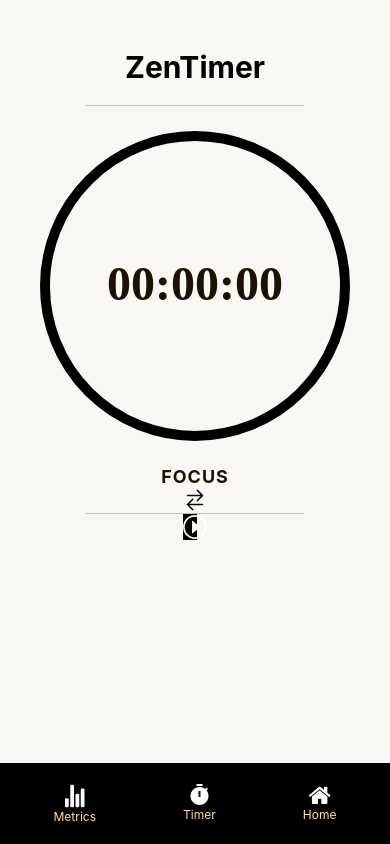
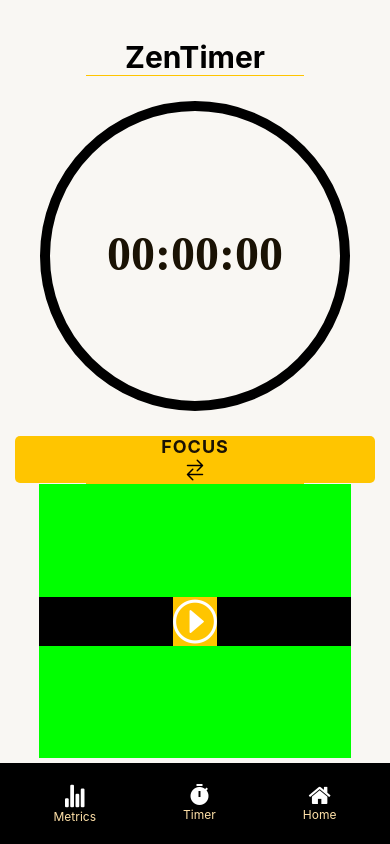
Before and after one commit to Lenindelrionicaragua/HabitTrackerAppFront, a React Native app: screen /StopwatchScreen in a window 390 px wide. Built offline with nearby package versions, Linux system fonts and the light colour scheme; what expo-web-browser would draw is missing.

Commit message:
before change the behavion of the buttons in StopwatcScreen

```diff
--- a/screens/StopwatchScreen/StopwatchScreen.js
+++ b/screens/StopwatchScreen/StopwatchScreen.js
@@ -13,7 +13,7 @@ import {
   Line,
   FocusTitle,
   StyledButton,
-  ButtonText,
+  ButtonsContainer,
   RowContainer,
   SwapButton
 } from "./StopwatchScreenStyles";
@@ -118,19 +118,19 @@ const StopwatchScreen = () => {
         </SwapButton>
       </View>
       <Line />
-      <View>
+      <ButtonsContainer>
         {running ? (
           <>
             <RowContainer>
               <StyledButton onPress={pauseStopwatch}>
-                <AntDesign name="pause" size={24} color="white" />
-
-                {/* <SimpleLineIcons name="control-pause" size={24} color="white" /> */}
-                {/* <ButtonText>Pause</ButtonText> */}
+                <AntDesign name="pause" size={44} color="white" />
               </StyledButton>
               <StyledButton onPress={resetStopwatch}>
-                <Ionicons name="stop-outline" size={24} color="white" />
-                {/* <ButtonText>Reset</ButtonText> */}
+                <MaterialCommunityIcons
+                  name="restart"
+                  size={44}
+                  color="white"
+                />
               </StyledButton>
             </RowContainer>
           </>
@@ -139,9 +139,7 @@ const StopwatchScreen = () => {
             {!running && time === 0 && (
               <RowContainer>
                 <StyledButton onPress={startStopwatch}>
-                  {/* <Ionicons name="play-outline" size={54} color="white" /> */}
-                  <AntDesign name="playcircleo" size={24} color="white" />
-                  {/* <ButtonText>Start</ButtonText> */}
+                  <AntDesign name="playcircleo" size={44} color="white" />
                 </StyledButton>
               </RowContainer>
             )}
@@ -151,24 +149,19 @@ const StopwatchScreen = () => {
           <>
             <RowContainer>
               <StyledButton onPress={resumeStopwatch}>
-                {/* <Ionicons name="play-outline" size={54} color="white" /> */}
+                <AntDesign name="playcircleo" size={44} color="white" />
+              </StyledButton>
+              <StyledButton onPress={resetStopwatch}>
                 <MaterialCommunityIcons
                   name="restart"
-                  size={24}
+                  size={44}
                   color="white"
                 />
-                {/* <AntDesign name="playcircleo" size={24} color="white" /> */}
-                {/* <ButtonText>Resume</ButtonText> */}
-              </StyledButton>
-              <StyledButton onPress={resetStopwatch}>
-                {/* <Ionicons name="stop-circle-outline" size={24} color="white" /> */}
-                <Ionicons name="stop-outline" size={24} color="white" />
-                {/* <ButtonText>Reset</ButtonText> */}
               </StyledButton>
             </RowContainer>
           </>
         )}
-      </View>
+      </ButtonsContainer>
     </StyledContainer>
   );
 };
--- a/screens/StopwatchScreen/StopwatchScreenStyles.js
+++ b/screens/StopwatchScreen/StopwatchScreenStyles.js
@@ -22,8 +22,9 @@ export const PageTitle = styled(Text)`
   text-align: center;
   font-weight: bold;
   color: ${black};
-  padding: 10px;
-  margin-bottom: 10px;
+
+  padding-bottom: 0%;
+  margin-bottom: 0%;
 `;
 
 export const FocusTitle = styled(Text)`
@@ -34,6 +35,15 @@ export const FocusTitle = styled(Text)`
   color: ${grey};
 `;
 
+export const SwapButton = styled(Pressable)`
+  flex-direction: columns;
+  padding-vertical: 0px;
+  padding-horizontal: 0px;
+  align-items: center;
+  border-radius: 5px;
+  background-color: ${orange};
+`;
+
 export const Line = styled(View)`
   height: 1px;
   width: 70%;
@@ -42,31 +52,24 @@ export const Line = styled(View)`
   padding-vertical: 0px;
 `;
 
-export const SwapButton = styled(Pressable)`
-  flex-direction: columns;
-  padding-vertical: 0px;
-  padding-horizontal: 0px;
+export const ButtonsContainer = styled(View)`
+  flex: 1;
+  flex-direction: column;
   align-items: center;
-  border-radius: 5px;
-`;
-
-export const ButtonContainer = styled(View)`
-  flex-direction: row;
-  margin-top: 10%;
-  width: 80%;
-  justify-content: space-between;
-`;
-
-export const StyledButton = styled(Pressable)``;
-
-export const ButtonText = styled(Text)`
-  color: white;
-  font-size: 16px;
+  justify-content: center;
+  width: 100%;
+  background-color: ${green};
+  padding: 0%;
+  margin-bottom: 15%;
 `;
 
 export const RowContainer = styled(View)`
   flex-direction: row;
-  justify-content: space-between;
-  width: 60%;
+  justify-content: center;
+  width: 100%;
   background-color: ${black};
 `;
+
+export const StyledButton = styled(Pressable)`
+  background-color: ${orange};
+`;
```
